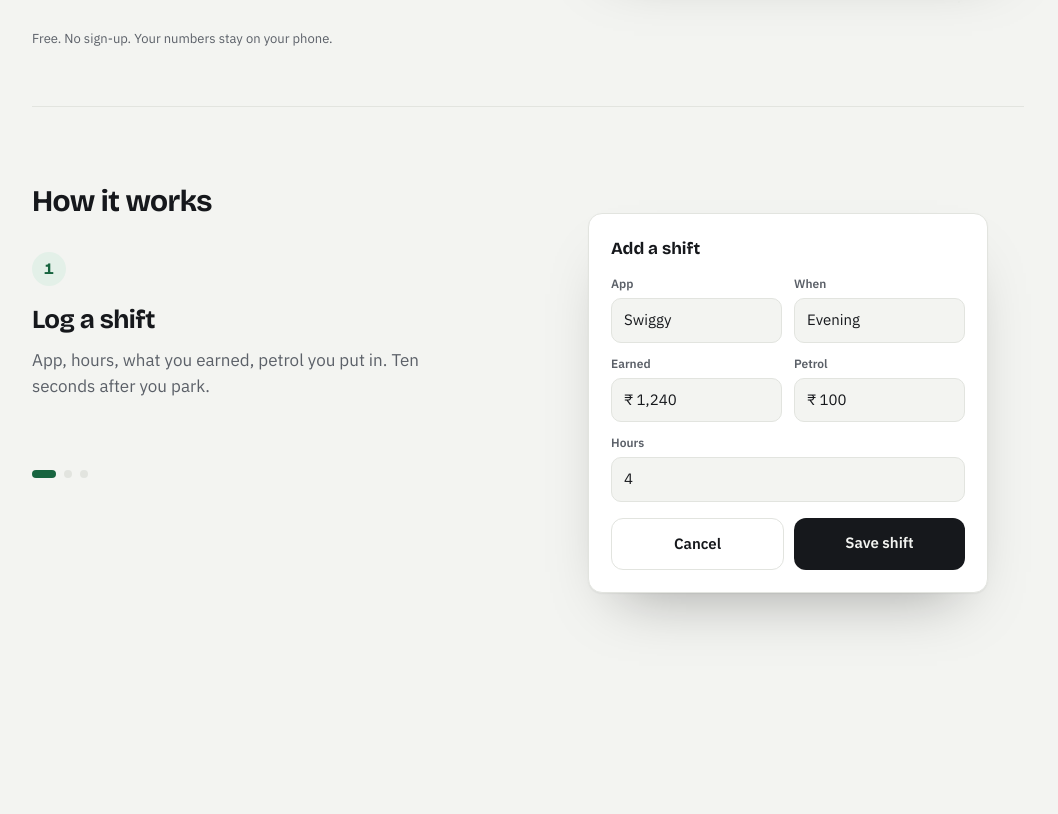
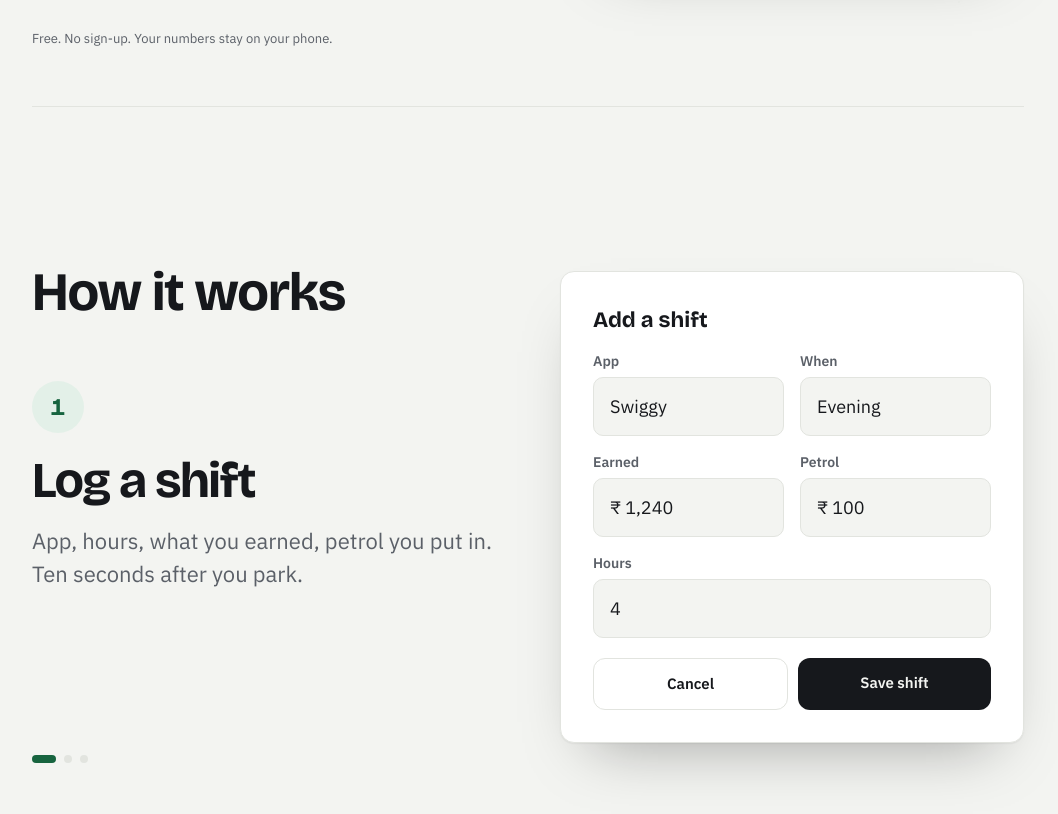
Before and after one commit to MONSTER13LIAR/Asli-Kamai, a React (Vite) app: page / in a window 1280 px wide. Shown: the part 694-1508 px from the top of the page, without its empty margins (112-1170 px from the left). Built offline with nearby package versions, Linux system fonts and the light colour scheme.

Commit message:
Scale how-it-works to fill the screen

```diff
--- a/src/Site.tsx
+++ b/src/Site.tsx
@@ -250,6 +250,7 @@ function HowItWorks() {
               <div className="cost"><span>Bike EMI</span><b>₹3,000</b></div>
               <div className="cost"><span>Recharge</span><b>₹299</b></div>
               <div className="cost"><span>Upkeep</span><b>₹500</b></div>
+              <div className="cost"><span>Working days</span><b>25</b></div>
             </div>
             <div className="costs-foot">
               <span>Over 25 working days that is <b>₹152</b> a day</span>
@@ -267,6 +268,11 @@ function HowItWorks() {
               <span className="recharge" style={{ width: '5%' }} />
               <span className="kept" style={{ width: '67%' }} />
             </div>
+            <div className="legend">
+              <span><i style={{ background: 'var(--fuel)' }} />Petrol<span className="v">₹1,300</span></span>
+              <span><i style={{ background: 'var(--emi)' }} />EMI<span className="v">₹840</span></span>
+              <span><i style={{ background: 'var(--recharge)' }} />Recharge<span className="v">₹370</span></span>
+            </div>
             <div className="explain-mini">
               <span className="tag">From your own numbers</span>
               <p>₹1,300 went to petrol and ₹1,210 was your share of EMI and recharge. What you kept is ₹5,140.</p>
--- a/src/site.css
+++ b/src/site.css
@@ -146,19 +146,19 @@
   height: 100vh;
   display: grid;
   grid-template-columns: 1fr 1fr;
-  gap: 48px;
-  align-items: start;
-  padding-top: 72px;
+  gap: 64px;
+  align-items: center;
+  padding: 0;
 }
-.how-cards { margin-top: 44px; }
 .how-copy h2 {
-  margin: 0 0 28px;
+  margin: 0 0 48px;
   font-family: var(--display);
   font-weight: 700;
-  font-size: 30px;
+  font-size: 54px;
+  letter-spacing: -0.03em;
   letter-spacing: -0.02em;
 }
-.how-steps { position: relative; min-height: 190px; }
+.how-steps { position: relative; min-height: 330px; }
 .how-step {
   position: absolute;
   inset: 0 0 auto 0;
@@ -171,36 +171,39 @@
   display: inline-flex;
   align-items: center;
   justify-content: center;
-  width: 34px; height: 34px;
+  width: 52px; height: 52px;
   border-radius: 50%;
   background: var(--kept-soft);
   color: var(--kept);
   font-family: var(--display);
   font-weight: 700;
-  font-size: 16px;
-  margin-bottom: 14px;
+  font-size: 24px;
+  margin-bottom: 22px;
 }
 .how-step b {
   display: block;
   font-family: var(--display);
   font-weight: 700;
-  font-size: 26px;
-  letter-spacing: -0.02em;
-  margin-bottom: 8px;
+  font-size: 50px;
+  letter-spacing: -0.03em;
+  line-height: 1.02;
+  margin-bottom: 18px;
 }
-.how-step p { margin: 0; color: var(--ink-2); font-size: 17px; line-height: 1.55; max-width: 40ch; }
-.how-dots { display: flex; gap: 8px; margin-top: 28px; }
+.how-step p { margin: 0; color: var(--ink-2); font-size: 22px; line-height: 1.5; max-width: 36ch; }
+.how-dots { display: flex; gap: 8px; margin-top: 44px; }
+.how-dots i { width: 10px; height: 10px; border-radius: 5px; }
+.how-dots i.on { width: 30px; }
 .how-dots i { width: 8px; height: 8px; border-radius: 4px; background: var(--line); transition: width 300ms ease, background 300ms ease; }
 .how-dots i.on { width: 24px; background: var(--kept); }
 
-.how-cards { position: relative; height: 360px; }
+.how-cards { position: relative; height: 600px; }
 .how-card {
   position: absolute;
   inset: 0;
   margin: auto;
   height: fit-content;
-  max-width: 400px;
-  padding: 22px;
+  max-width: 540px;
+  padding: 32px;
   box-shadow: 0 1px 2px rgba(0, 0, 0, 0.06), 0 30px 60px -30px rgba(0, 0, 0, 0.35);
   transition: opacity 380ms ease, transform 380ms cubic-bezier(0.2, 0.7, 0.2, 1);
 }
@@ -211,20 +214,29 @@
   margin: 0 0 14px;
   font-family: var(--display);
   font-weight: 700;
-  font-size: 17px;
+  font-size: 22px;
 }
 .how-card .fake {
   border: 1px solid var(--line);
   background: var(--paper);
   border-radius: 10px;
-  padding: 10px 12px;
-  font-size: 15px;
+  padding: 15px 16px;
+  font-size: 18px;
 }
+.how-card .form { gap: 16px; }
+.how-card .field label { font-size: 14px; }
+.how-card .costs { grid-template-columns: repeat(2, 1fr); gap: 18px; }
+.how-card .cost span { font-size: 14px; }
+.how-card .cost b { font-size: 30px; }
+.how-card .costs-foot { font-size: 17px; margin-top: 22px; padding-top: 18px; border-top: 1px solid var(--line); }
 .how-card .actions .btn { flex: 1; cursor: default; }
-.how-card .kept { font-size: 52px; margin: 6px 0; }
+.how-card .kept { font-size: 84px; margin: 8px 0; }
+.how-card .sub { font-size: 18px; }
+.how-card .bar { height: 16px; }
+.how-card .legend { font-size: 14px; }
 .how-card .sub { margin: 0 0 6px; }
 .explain-mini { margin-top: 14px; padding-top: 14px; border-top: 1px solid var(--line); }
-.explain-mini p { margin: 0; font-size: 14px; line-height: 1.5; }
+.explain-mini p { margin: 0; font-size: 17px; line-height: 1.5; }
 .explain-mini .tag {
   display: inline-block;
   font-size: 11px;
```
